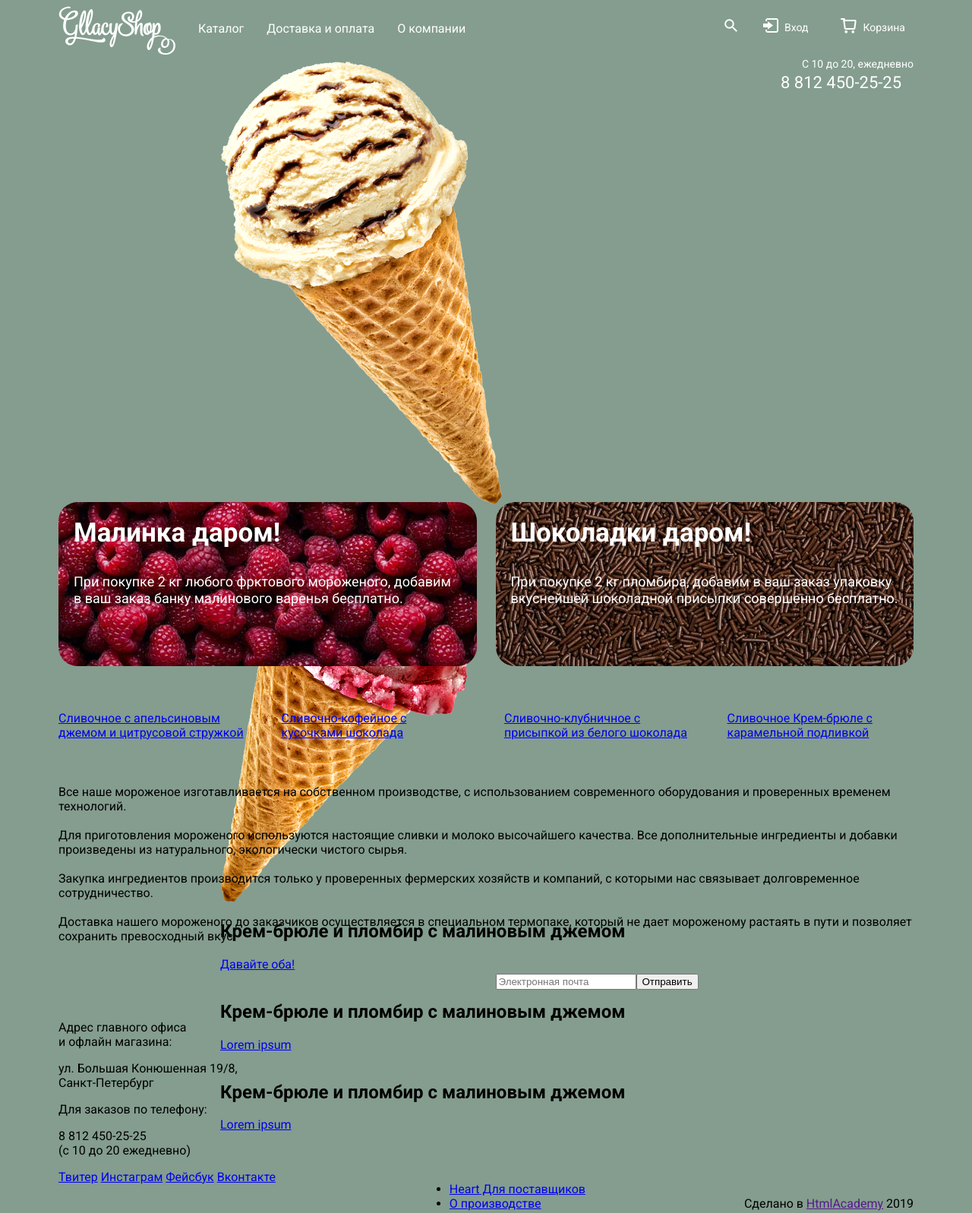
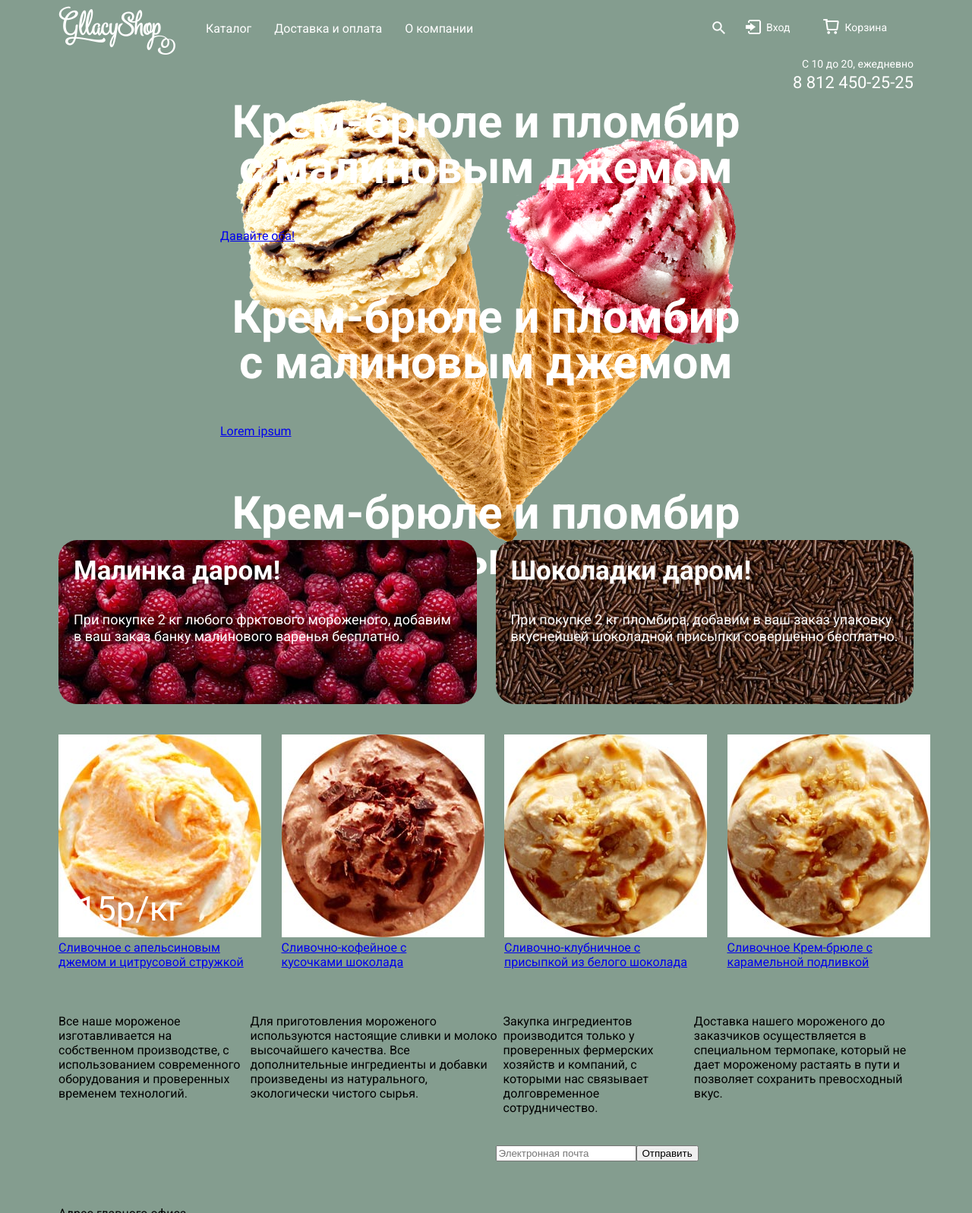
Before and after one commit to Amugbl4/HtmlAcademyGllacy, a plain HTML site: page index.html in a window 1280 px wide. Shown: the top 1597 px of the page at 76% size. Drawn offline with Linux system fonts and the light colour scheme.

Commit message:
continue work

```diff
--- a/css/style.css
+++ b/css/style.css
@@ -44,11 +44,17 @@ body {
     display: inline-block;
     list-style: none;
     text-decoration: none;
-    padding: 20px 0;
-    margin-right: 30px;
+    padding: 20px 10px;
+    margin-right: 10px;
     color: #fff;
     font-size: 16px;
     line-height: 20px;
+}
+
+.main-navigation li a:hover {
+    color: #000;
+    background-color: rgb(76, 163, 114);
+    border-radius: 75px;
 }
 
 .main-navigation li:last-child a {
@@ -89,15 +95,13 @@ body {
 .search {
     position: relative;
     display: inline-block;
+    font-size: 0 !important;
     padding: 20px 0;
-}
-
-.search span {
-    color: transparent;
+    height: 60px;
 }
 
 .search::before {
-    position: absolute;
+    display: block;
     content: "";
     top: 17px;
     left: 16px;
@@ -112,13 +116,14 @@ body {
     /* max-width: 93px; */
     padding: 20px 17px;
     padding-left: 44px;
+    height: 60px;
 }
 
 .login::before {
     position: absolute;
     content: "";
-    top: 16px;
-    left: 16px;
+    top: 18px;
+    left: 17px;
     width: 21px;
     height: 19px;
     background: transparent url("/img/login.png") no-repeat;
@@ -129,13 +134,14 @@ body {
     display: inline-block;
     padding: 20px 34px;
     padding-left: 45px;
+    height: 60px;
 }
 
 .bag::before {
     position: absolute;
     content: "";
-    top: 16px;
-    left: 16px;
+    top: 17px;
+    left: 17px;
     width: 21px;
     height: 20px;
     background: transparent url("/img/bag.png") no-repeat;
@@ -145,6 +151,7 @@ body {
     margin-left: auto;
     width: 175px;
     padding: 0;
+    text-align: right;
 }
 
 .work-info__time {
@@ -171,6 +178,34 @@ body {
     margin-left: auto;
     margin-right: auto;
     margin-bottom: -20px;
+}
+
+.intro-slider__title {
+    text-align: center;
+    font-size: 60px;
+    line-height: 60px;
+    color: #fff;
+}
+
+
+.slide__img {
+    position: relative;
+    width: 100%;
+    height: 100%;
+}
+
+.img__left {
+    position: absolute;
+    top: 0;
+    left: 20px;
+    z-index: -1;
+}
+
+.img__right {
+    position: absolute;
+    top: 50px;
+    right: 20px;
+    z-index: -2;
 }
 
 .info-cards {
@@ -237,14 +272,42 @@ body {
 }
 
 .item__img {
+    position: relative;
     width: 100%;
     height: auto;
+}
+
+.item__label{
+    position: absolute;
+    top: 0;
+    left: 0;
+}
+
+.item__price {
+    position: absolute;
+    bottom: 15px;
+    left: 0;
+    font-size: 45px;
+    color: #fff;
 }
 
 .info-advantages {
     margin-bottom: 40px;
 }
 
+.info-advantages__list {
+    display: flex;
+    flex: 1 0 50%;
+    flex-wrap: no-wrap;
+}
+
+.card-blog {
+    padding: 20px 30px;
+}
+
+.info-cards__left .card-blog {
+    background: url("/img/")
+}
 .main-footer .container {
     display: flex;
     justify-content: space-between;
--- a/index.html
+++ b/index.html
@@ -26,7 +26,7 @@
             </nav>
             <div class="user-block">
                 <ul class="user-block__list">
-                    <li><a class="search" href="#"><span>Поиск</span></a></li>
+                    <li><a class="search" href="#">Поиск</a></li>
                     <li><a class="login" href="#">Вход</a></li>
                     <li><a class="bag" href="#">Корзина</a></li>
                 </ul>
@@ -43,8 +43,10 @@
         <div class="intro-slider">
             <div class="intro-slider__slides">
                 <div class="intro-slider__slide">
-                    <img src="/img/Мороженко 1.png" alt="мороженое">
-                    <img src="/img/Мороженко 2.png" alt="мороженное">
+                    <div class="slide__img">
+                        <img src="/img/Мороженко 1.png" alt="мороженое" class="img__left">
+                        <img src="/img/Мороженко 2.png" alt="мороженное" class="img__right">
+                    </div>
                     <h2 class="intro-slider__title">Крем-брюле и пломбир с малиновым джемом</h2>
                     <a class="btn" href="#">Давайте оба!</a>
                 </div>
@@ -85,15 +87,15 @@
         <section class="item-catalog">
             <div class="item">
                 <div class="item__img">
-                    <img src="img/gllacy_1.png" alt="">
+                    <img src="/img/1.jpg" alt="">
                     <div class="item__label"></div>
-                    <div class="item__price"></div>
+                    <div class="item__price">315р/кг</div>
                 </div>
                 <a class="item__name" href="#">Сливочное с апельсиновым джемом и цитрусовой стружкой</a>
             </div>
             <div class="item">
                 <div class="item__img">
-                    <img src="img/gllacy_2.png" alt="">
+                    <img src="/img/2.jpg" alt="">
                     <div class="item__label"></div>
                     <div class="item__price"></div>
                 </div>
@@ -101,7 +103,7 @@
             </div>
             <div class="item">
                 <div class="item__img">
-                    <img src="img/gllacy_3.png" alt="">
+                    <img src="/img/4.jpg" alt="">
                     <div class="item__label"></div>
                     <div class="item__price"></div>
                 </div>
@@ -109,7 +111,7 @@
             </div>
             <div class="item">
                 <div class="item__img">
-                    <img src="img/gllacy_4.png" alt="">
+                    <img src="/img/4.jpg" alt="">
                     <div class="item__label"></div>
                     <div class="item__price"></div>
                 </div>
```
